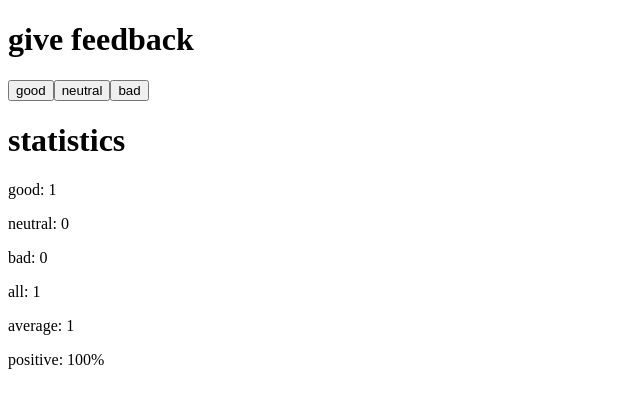
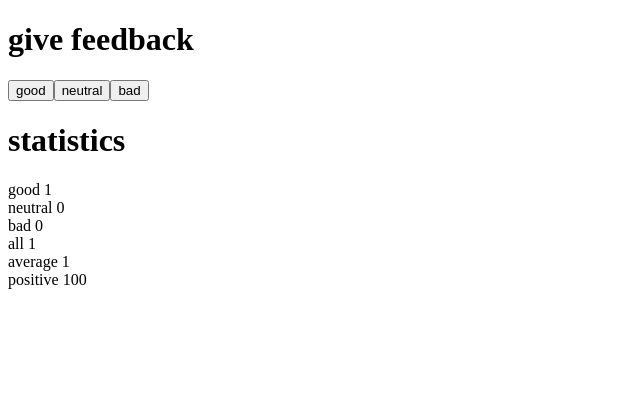
Before and after one commit to hollyglot/fullstackopen, a React (Vite) app in the folder part1/unicafe/: page / in a window 1280 px wide. Both pictures are taken after a click on the button "good". Shown: the top 408 px of the page, without its empty margins (0-640 px from the left). Built offline with nearby package versions, Linux system fonts and the light colour scheme.

Commit message:
Add exercise 1.10

```diff
--- a/part1/unicafe/src/App.jsx
+++ b/part1/unicafe/src/App.jsx
@@ -1,4 +1,12 @@
 import { useState } from 'react'
+
+const StatisticLine = ({ text, value }) => {
+  return (
+    <div>
+      <div>{text} {value}</div>
+    </div>
+  )
+}
 
 const Statistics = ({ good, neutral, bad }) => {
   const all = good + neutral + bad
@@ -15,12 +23,12 @@
   return (
     <div>
       <h1>statistics</h1>
-      <p>good: {good}</p>
-      <p>neutral: {neutral}</p>
-      <p>bad: {bad}</p>
-      <p>all: {all}</p>
-      <p>average: {average}</p>
-      <p>positive: {positive}%</p>
+      <StatisticLine text="good" value={good} />
+      <StatisticLine text="neutral" value={neutral} />
+      <StatisticLine text="bad" value={bad} />
+      <StatisticLine text="all" value={all} />
+      <StatisticLine text="average" value={average} />
+      <StatisticLine text="positive" value={positive} />
     </div>
   )
 }
```
